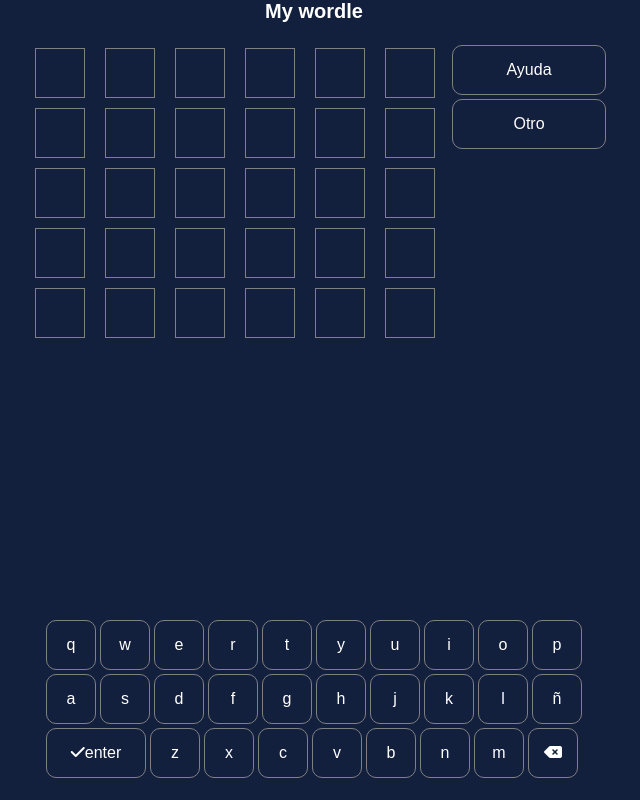
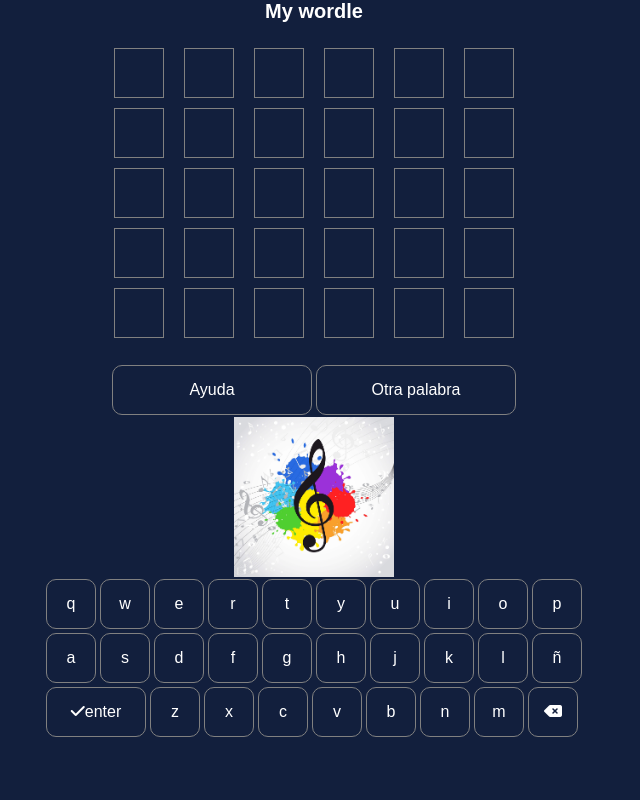
Before and after one commit to AngelVelasco29/Wordle, a plain HTML site: page index.html in a window 1280 px wide. Both pictures are taken after a click on the button "Ayuda". Shown: the whole page, without its empty margins (326-966 px from the left). Drawn offline with Linux system fonts and the light colour scheme.

Commit message:
agregando el boton de Otra Palabra y Ayuda

```diff
--- a/index.html
+++ b/index.html
@@ -15,12 +15,12 @@
             <section id="grid">
 
             </section>
-            <section class="buttons">
-                <button class="button-game">Ayuda</button>
-                <button class="button-game">Otro</button>
-            </section>
         </div>
-
+        <section class="buttons">
+            <button class="button-game" onclick="help()">Ayuda</button>
+            <button class="button-game" onclick="reload()">Otra palabra</button>
+        </section>
+        <img class="wordle-img img-display" src="" >
         <section id="keyboard">
 
         </section>
--- a/wordle.css
+++ b/wordle.css
@@ -1,31 +1,31 @@
-:root{
+:root {
     --bg-color: #121f3d;
 }
 
-*{
+* {
     margin: 0;
     padding: 0;
     box-sizing: border-box;
 }
 
-html{
+html {
     font-size: 62.5%;
 }
 
-body{
+body {
     background-color: var(--bg-color);
     font-family: Arial, Helvetica, sans-serif;
     color: white;
 }
 
-ul{
+ul {
     display: flex;
     flex-wrap: wrap;
     list-style: none;
     width: 100%;
 }
 
-button{
+button {
     width: 7vw;
     height: 7vw;
     max-width: 50px;
@@ -38,24 +38,24 @@ button{
     font-size: 1.6rem;
 }
 
-button:hover{
+button:hover {
     cursor: pointer;
-    color:var(--bg-color);
+    color: var(--bg-color);
     background: white;
 }
 
-.button-game{
-    width: 12vw;
+.button-game {
+    width: 20vw;
     height: 7vw;
     max-width: 200px;
     max-height: 50px;
 }
 
-h1{
+h1 {
     text-align: center;
 }
 
-main{
+main {
     display: flex;
     flex-direction: column;
     align-items: center;
@@ -65,26 +65,24 @@ main{
     height: 100vh;
 }
 
-#keyboard{
-    position: absolute;
-    bottom:20px
+#keyboard {
 
 }
 
-.wordle{
+.wordle {
     display: flex;
 }
 
-#grid{
+#grid {
     margin: 20px 0;
 }
 
-.grid-row{
+.grid-row {
     display: flex;
     padding: 5px;
 }
 
-.row-item{
+.row-item {
     display: flex;
     border: 1px solid gray;
     width: 7vw;
@@ -97,30 +95,37 @@ main{
     align-items: center;
 }
 
-.buttons{
+.buttons {
     display: flex;
-    flex-direction: column;
-    margin-top: 20px;
 }
 
-.green{
+.green {
     background: green;
 }
 
-.orange{
+.orange {
     background: orange;
 }
 
-.red{
-    background:red;
+.red {
+    background: red;
 }
 
-#enter{
+#enter {
     width: 14vw;
     max-width: 100px;
 }
 
-.container-img{
+.container-img {
     width: 10vw;
     margin-top: 25px;
 }
+
+.img-display {
+    display: none;
+}
+
+.wordle-img {
+    max-width: 80%;
+    max-height: 20%;
+}
--- a/wordle.js
+++ b/wordle.js
@@ -1,6 +1,7 @@
 const keyboard= document.querySelector("#keyboard");
 const grid= document.querySelector("#grid");
 const divClue= document.querySelector(".clue");
+const wordleImage= document.querySelector(".wordle-img");
 const keyboardLetters =[
     ["q", "w", "e", "r", "t", "y", "u", "i", "o", "p"],
     ["a", "s", "d", "f", "g", "h", "j", "k", "l", "ñ"],
@@ -11,11 +12,6 @@ let myAnswer=[];
 let positions=[];
 const secretsWord=["amigos", "camino", "dinero", "letras","musica"];
 const randomWord = Math.floor(Math.random()*(secretsWord.length));
-
-
-
-
-console.log(secretsWord[randomWord])
 
 const rows=[]
 let attempts=0;
@@ -66,8 +62,8 @@ const checkWord= ()=>{
     if(attempts===5){
         alert("Ya no tienes intentos");
     }
-    attempts+=1;
     if(myAnswer.length===secretsWord[randomWord].length){
+        attempts+=1;
         for (let i = 0; i < secretsWord[randomWord].length; i++) {
             switch (true) {
                 case myAnswer[i] === secretsWord[randomWord][i]:
@@ -117,3 +113,13 @@ const pressLetter= ()=>{
     }
 
 }
+
+const reload=()=>{
+    location.reload();
+}
+
+const help=()=>{
+
+    wordleImage.src="image/"+secretsWord[randomWord]+".jpg";
+    wordleImage.classList.toggle("img-display");
+}
```
